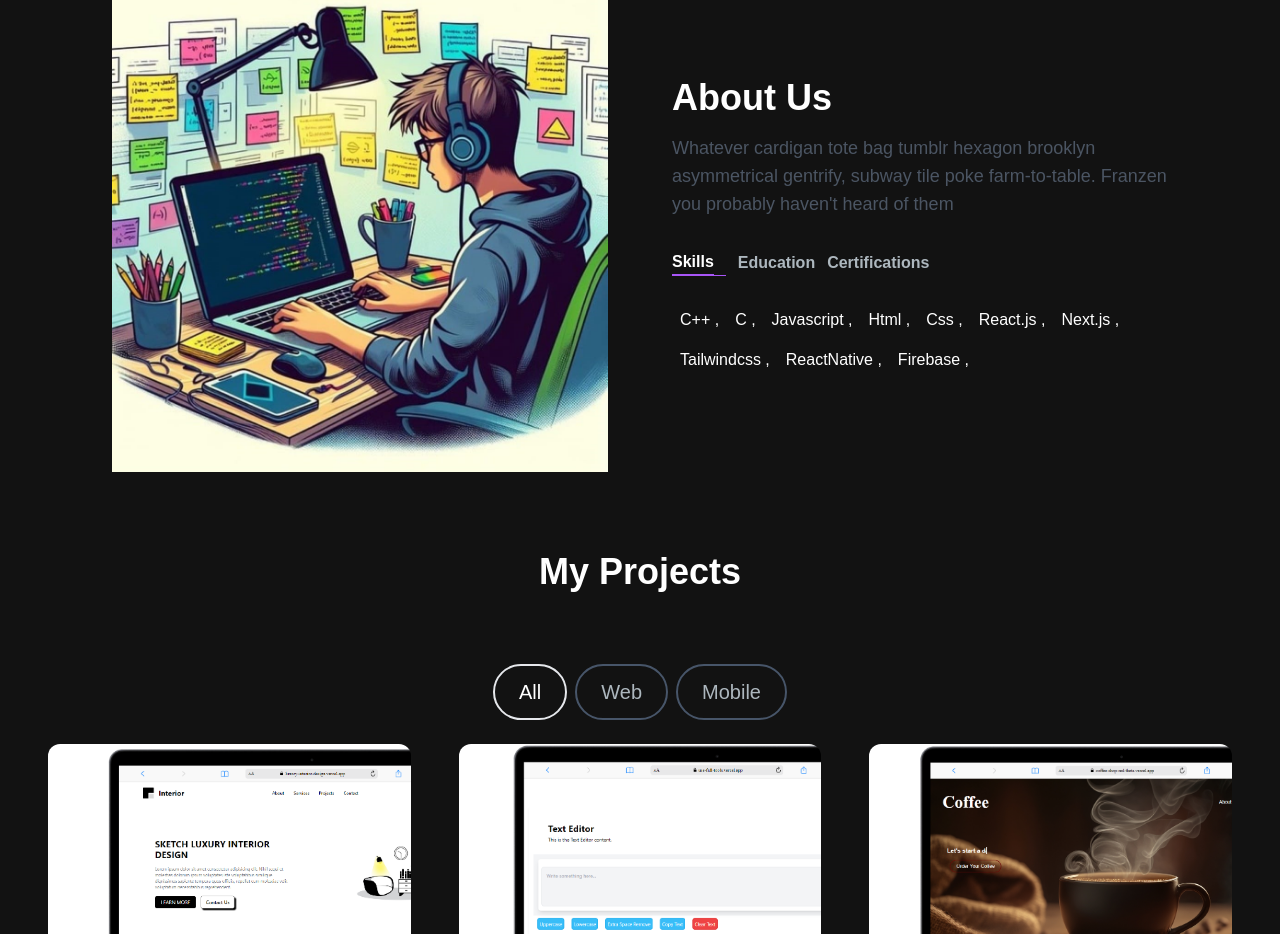
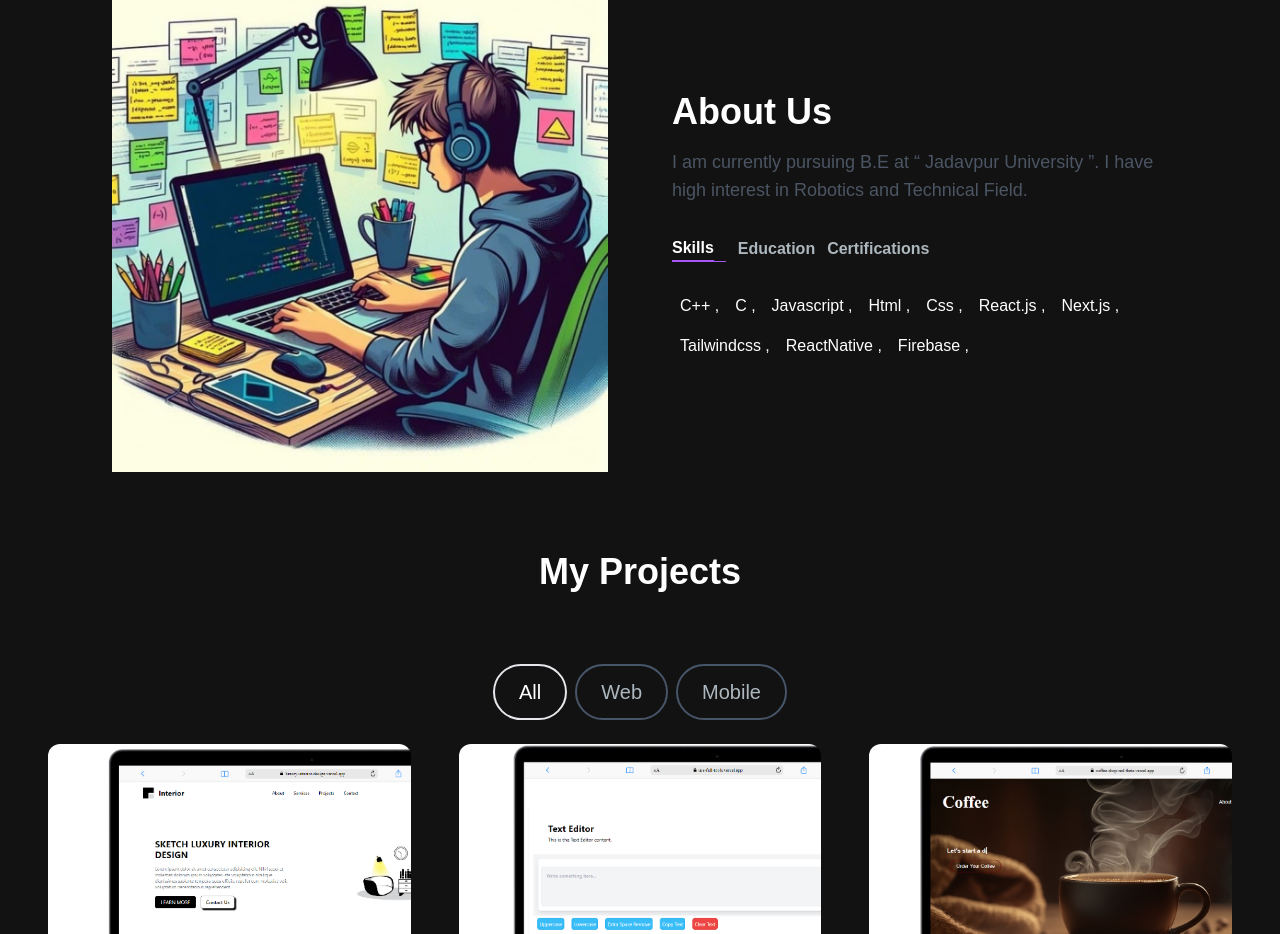
Before and after one commit to joydipdewasi/portfoliowebsite, a Next.js app: page / in a window 1280 px wide. Shown: the part 940-1874 px from the top of the page. Built offline with nearby package versions, Linux system fonts and the light colour scheme.

Commit message:
i write aboout me in the aboutsection

```diff
--- a/app/components/AboutSection.jsx
+++ b/app/components/AboutSection.jsx
@@ -101,9 +101,8 @@ const AboutSection = () => {
         >
           <h2 className="text-4xl font-bold mb-4 text-white">About Us</h2>
           <p className="lg:text-lg text-base">
-            Whatever cardigan tote bag tumblr hexagon brooklyn asymmetrical
-            gentrify, subway tile poke farm-to-table. Franzen you probably
-            haven't heard of them
+            I am currently pursuing B.E at “ Jadavpur University ”. I have high
+            interest in Robotics and Technical Field.
           </p>
           <div className="flex flex-row justify-start mt-8">
             {TAB_DATA.map((tabData) => (
```
